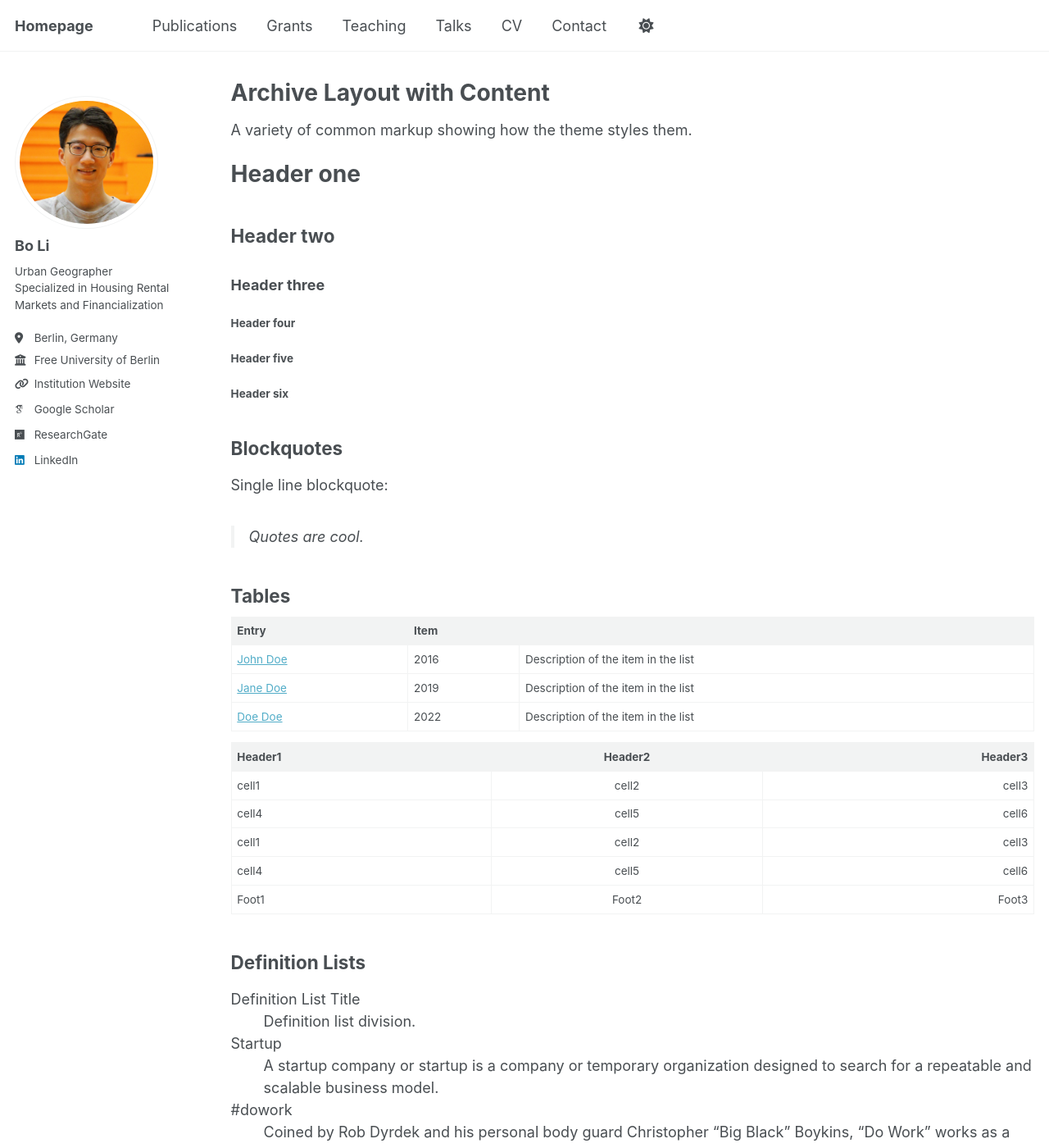
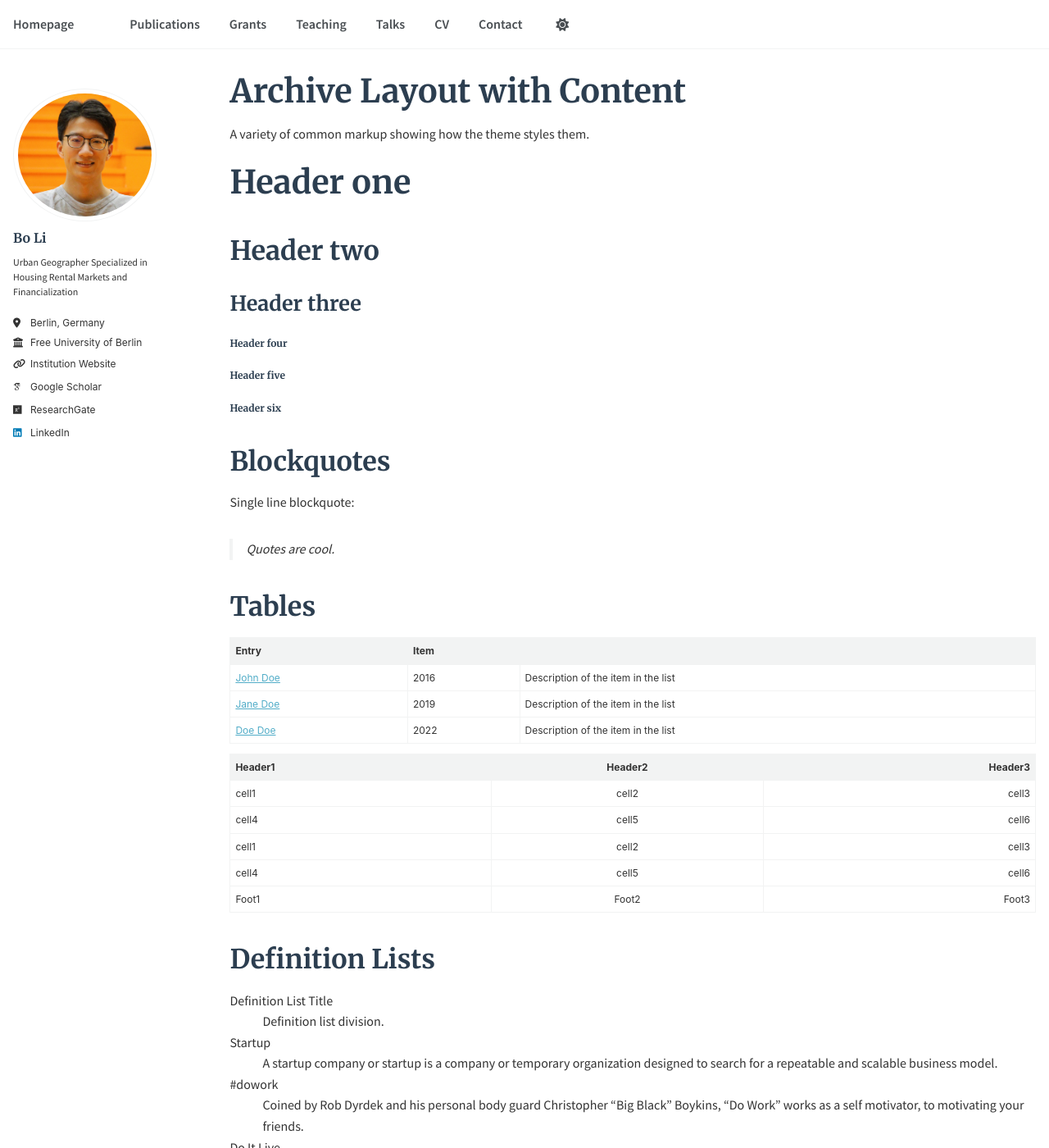
Before and after one commit to housingforall/housingforall.github.io, a Jekyll site: the page built from _pages/archive-layout-with-content.md, in a window 1280 px wide and 1400 px high. Shown: the whole window at 82% size. Built offline with Jekyll 4.4.1, drawn with Linux system fonts in a browser that asks for light colours; some web fonts are replaced.

Commit message:
Update custom.html

```diff
--- a/_includes/head/custom.html
+++ b/_includes/head/custom.html
@@ -12,9 +12,57 @@
 <meta name="theme-color" content="#ffffff"/>
 <link rel="stylesheet" href="{{ base_path }}/assets/css/academicons.css"/>
 
-
 <!-- Support for MatJax -->
 <script src="https://cdnjs.cloudflare.com/polyfill/v3/polyfill.min.js?features=es6"></script>
 <script id="MathJax-script" async src="https://cdn.jsdelivr.net/npm/mathjax@3/es5/tex-mml-chtml.js"></script>
 
+<!-- Google Fonts 自定义字体 -->
+<link href="https://fonts.googleapis.com/css2?family=Merriweather:wght@400;700&family=Source+Sans+Pro:wght@400;600&display=swap" rel="stylesheet">
+
+<!-- 自定义字体样式 -->
+<style>
+body {
+  font-family: "Source Sans Pro", "Helvetica", "Arial", sans-serif !important;
+  font-size: 16px;
+  line-height: 1.6;
+  color: #333;
+}
+
+h1, h2, h3, h4, h5, h6 {
+  font-family: "Merriweather", "Georgia", "Times New Roman", serif !important;
+  font-weight: 700;
+  line-height: 1.3;
+  color: #2c3e50;
+}
+
+h1 { font-size: 2.2rem; }
+h2 { font-size: 1.8rem; margin-top: 2rem; }
+h3 { font-size: 1.4rem; margin-top: 1.5rem; }
+
+.author__name {
+  font-family: "Merriweather", "Georgia", serif !important;
+  font-size: 1.4rem;
+  font-weight: 700;
+}
+
+.author__bio {
+  font-family: "Source Sans Pro", sans-serif !important;
+  font-size: 0.95rem;
+  line-height: 1.5;
+}
+
+.navbar, .nav-link, .masthead__menu-item {
+  font-family: "Source Sans Pro", sans-serif !important;
+  font-weight: 600;
+}
+
+/* 移动端响应 */
+@media (max-width: 768px) {
+  body { font-size: 15px; }
+  h1 { font-size: 1.9rem; }
+  h2 { font-size: 1.6rem; }
+  h3 { font-size: 1.3rem; }
+}
+</style>
+
 <!-- end custom head snippets -->
```
